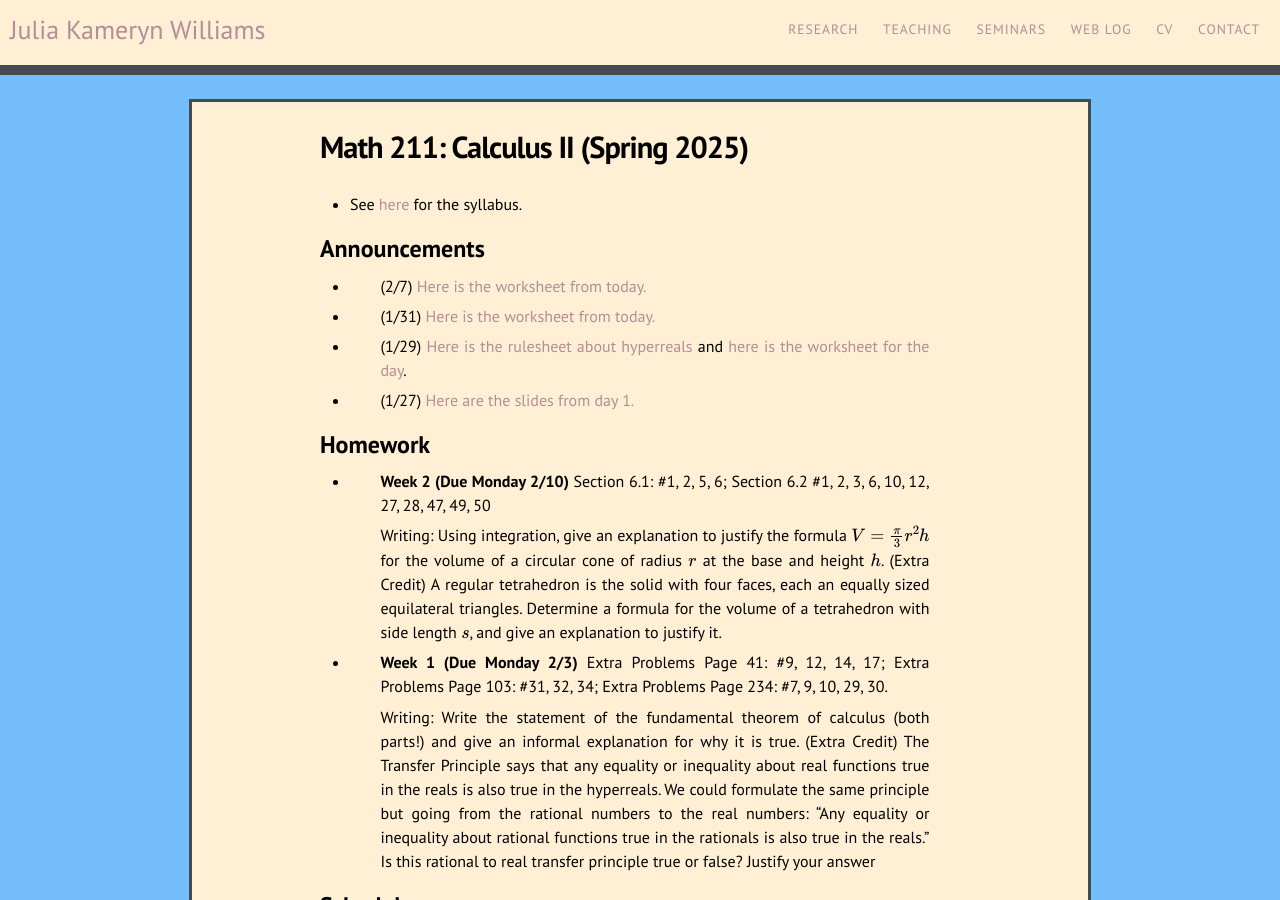
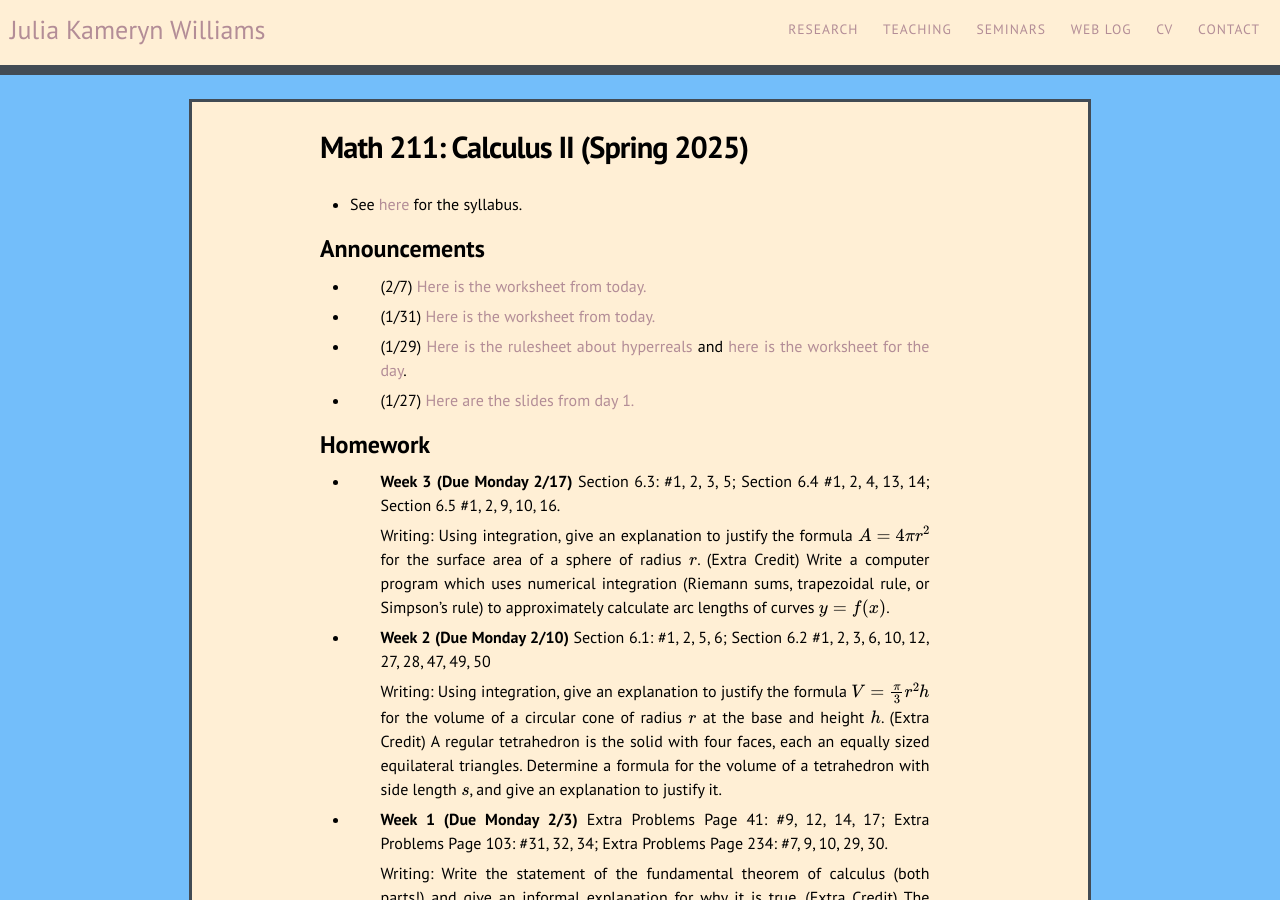
Before and after one commit to kamerynjw/kamerynjw.github.io, a Jekyll site: the page built from teaching/2025/math211.md, in a window 1280 px wide and 900 px high. Built offline with Jekyll 4.4.1, drawn with Linux system fonts in a browser that asks for light colours; nearby versions of some CDN libraries; formulas are drawn with MathJax 3.

Commit message:
new homework

```diff
--- a/teaching/2025/math211.md
+++ b/teaching/2025/math211.md
@@ -20,6 +20,10 @@ Announcements
 
 Homework
 --------
+
+* **Week 3 (Due Monday 2/17)** Section 6.3: #1, 2, 3, 5; Section 6.4 #1, 2, 4, 13, 14; Section 6.5 #1, 2, 9, 10, 16.
+
+    Writing: Using integration, give an explanation to justify the formula $A = 4\pi r^2$ for the surface area of a sphere of radius $r$. (Extra Credit) Write a computer program which uses numerical integration (Riemann sums, trapezoidal rule, or Simpson's rule) to approximately calculate arc lengths of curves $y = f(x)$.
 
 * **Week 2 (Due Monday 2/10)** Section 6.1: #1, 2, 5, 6; Section 6.2 #1, 2, 3, 6, 10, 12, 27, 28, 47, 49, 50
 
```
